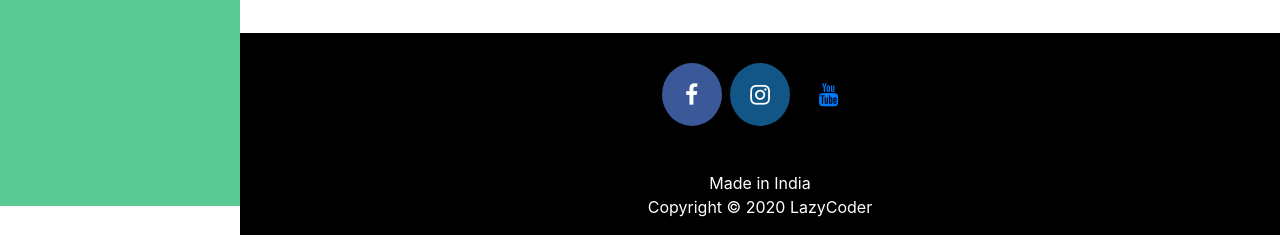
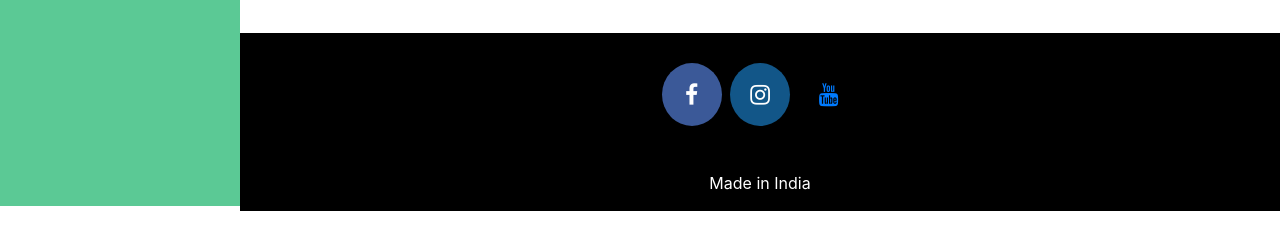
Before and after one commit to AryamanHM/Drug-Prescription-Model, a Django app: page /admin-add-doctor in a window 1280 px wide. Shown: the part 644-879 px from the top of the page. After the commit the page ends 855 px from the top, so only its background shows below. Run offline with Django 3.2, Linux system fonts and the light colour scheme; a user stored in the database is signed in; some libraries are stand-ins or nearby versions.

Commit message:
Update admin_base.html

```diff
--- a/hospitalmanagement/templates/hospital/admin_base.html
+++ b/hospitalmanagement/templates/hospital/admin_base.html
@@ -337,7 +337,7 @@
           <div class="col-md-12 col-sm-12">
             <div style="color:#ffffff;" class="wow fadeInUp footer-copyright">
               <p>Made in India <br>
-                Copyright &copy; 2020 LazyCoder </p>
+                 </p>
             </div>
           </div>
         </div>
```
